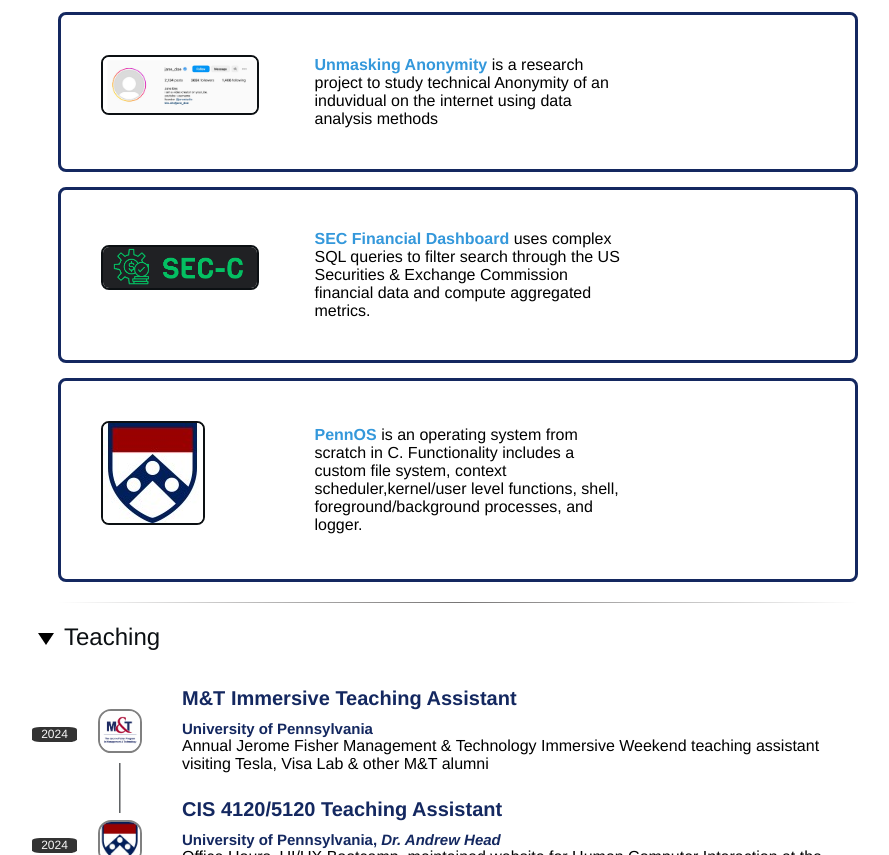
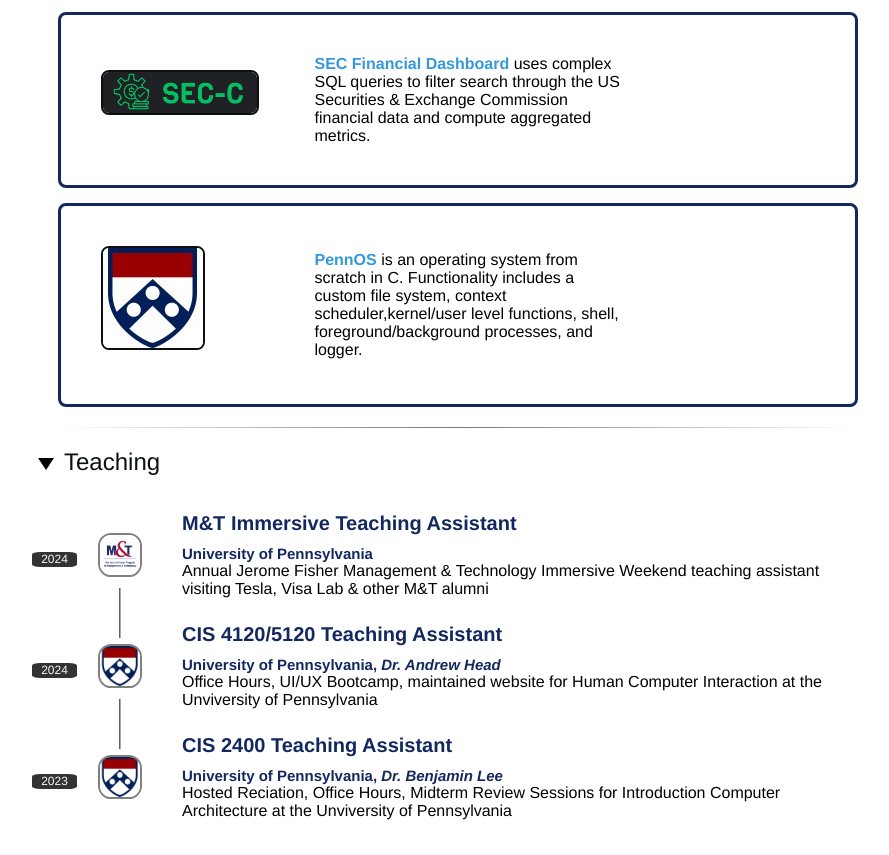
Before and after one commit to aishbsk/aishbsk.github.io, a plain HTML site: page index.html in a window 1280 px wide. Shown: the part 1615-2470 px from the top of the page, without its empty margins (182-1071 px from the left). Drawn offline with Linux system fonts and the light colour scheme.

Commit message:
Fixed duplicate project

```diff
--- a/index.html
+++ b/index.html
@@ -154,14 +154,6 @@
       </div>
 
       <div class="project">
-        <div class="pico"><img src="./assets/images/anon_twit.png" /></div>
-        <div class="pdesc"><a
-            href="https://www.sigmaxi.org/news/news-archive/2023/11/15/student-researchers-awarded-inducted-at-ifore">Unmasking
-            Anonymity</a> is a research project to study technical Anonymity of an induvidual on the internet using data analysis methods</div>
-        <div class="pend"></div>
-      </div>
-
-      <div class="project">
         <div class="pico"><img src="./assets/images/SEC-C.png" /></div>
         <div class="pdesc"><a
             href="https://github.com/aishwaryabsk/SEC-Data-Visualization">SEC Financial Dashboard</a> uses complex SQL queries to filter search through the US Securities & Exchange Commission financial data and compute aggregated metrics.</div>
```
